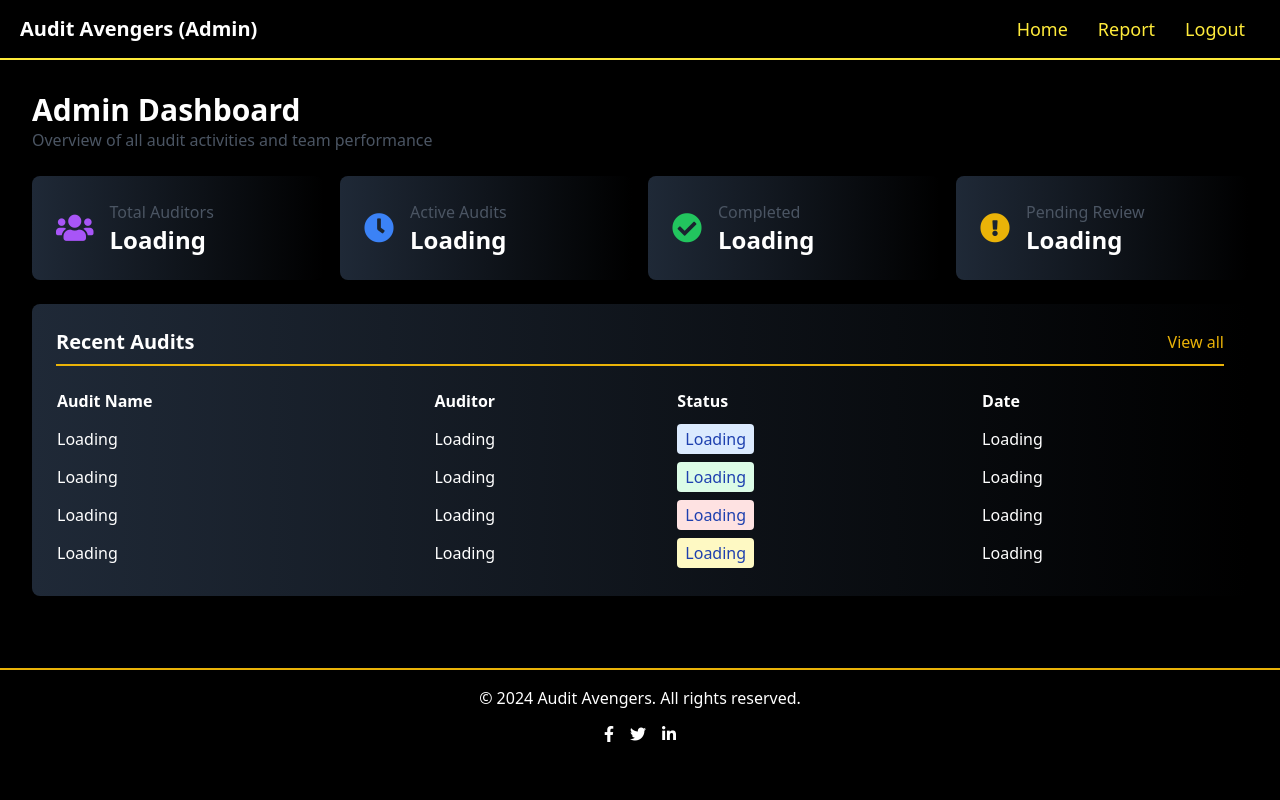
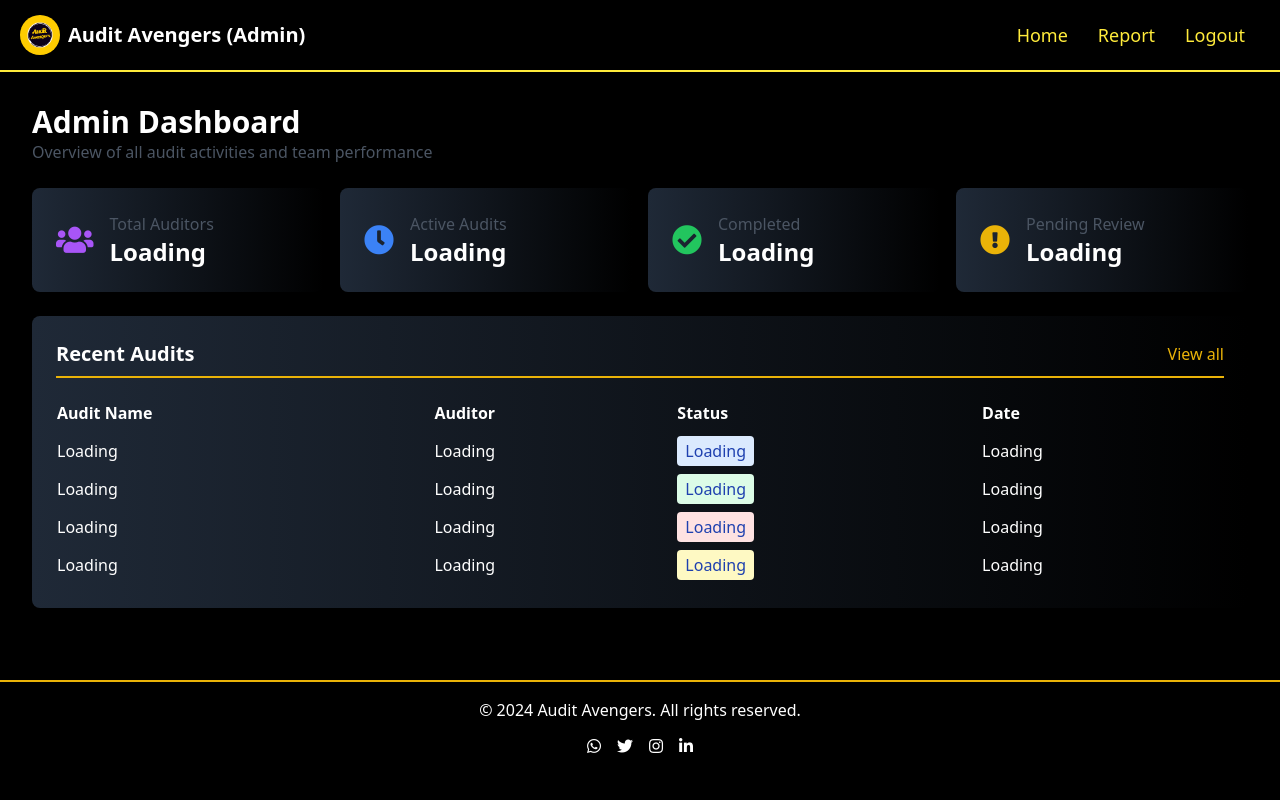
Before and after one commit to Rajesh-koneru/Audit-Avenger, a Flask app: template audit_tarcker/templates/dashboard.html in a window 1280 px wide. Run offline with Flask 3, Linux system fonts and the light colour scheme; the template is opened without the code that fills it, so the values that code supplies are empty; some libraries are stand-ins or nearby versions.

Commit message:
Update dashboard.html

```diff
--- a/audit_tarcker/templates/dashboard.html
+++ b/audit_tarcker/templates/dashboard.html
@@ -117,6 +117,7 @@
 <body class="bg-black text-white">
     <nav class="bg-black text-white p-4 flex justify-between items-center" id="navbar">
         <div class="flex items-center">
+            <img alt="AA" class="h-10 w-10 mr-2" height="50" src="{{ url_for('static', filename='2.png') }}" width="50px" style="border-radius:35px"/>
             <span class="font-bold text-xl">Audit Avengers (Admin)</span>
         </div>
         <div class="space-x-4">
@@ -218,9 +219,10 @@
         <div class="container mx-auto text-center"  >
             <p>&copy; 2024 Audit Avengers. All rights reserved.</p>
             <div class="flex justify-center space-x-4 mt-4" id="icon">
-                <a href="#" class=" hover:text-yellow-500  "><i class="fab fa-facebook-f"></i></a>
-                <a href="#" class="hover:text-yellow-500"><i class="fab fa-twitter"></i></a>
-                <a href="#" class="hover:text-yellow-500"><i class="fab fa-linkedin-in"></i></a>
+                <a href="https://chat.whatsapp.com/H7N9dgDI5inFTjMVwf0G43" class="hover:text-yellow-500"><i class="fab fa-whatsapp"></i></a>
+                <a href="https://x.com/NikhilMailapuam?t=NNM3zbluKsroWC9y5S2mRA&s=09" class="hover:text-yellow-500"><i class="fab fa-twitter"></i></a>
+                <a href="https://www.instagram.com/nikhil_mailapuram?igshid=ZDc4ODBmNjlmNQ%3D%3D" class="hover:text-yellow-500"><i class="fab fa-instagram"></i></a>
+                <a href="https://www.linkedin.com/in/mailapuram-nikhil-b4b92424b" class="hover:text-yellow-500"><i class="fab fa-linkedin-in"></i></a>
             </div>
         </div>
     </footer>
```
